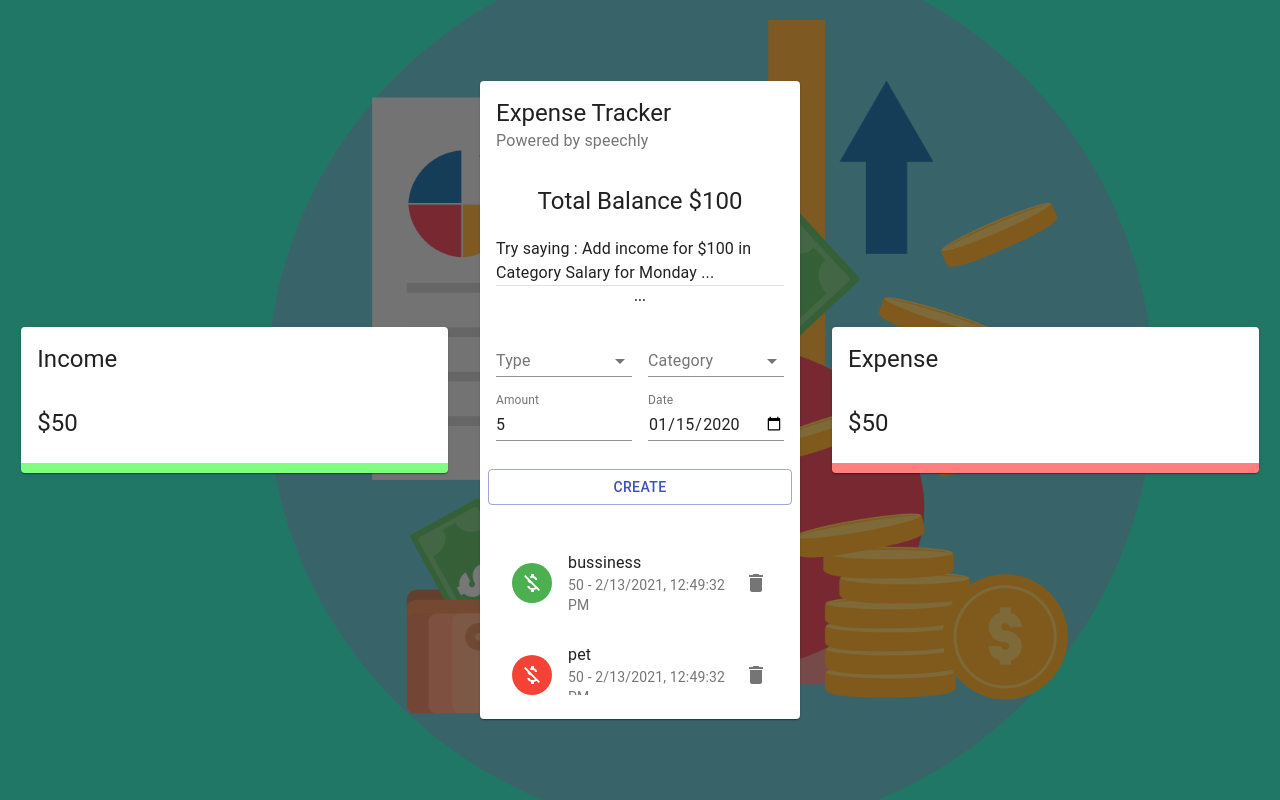
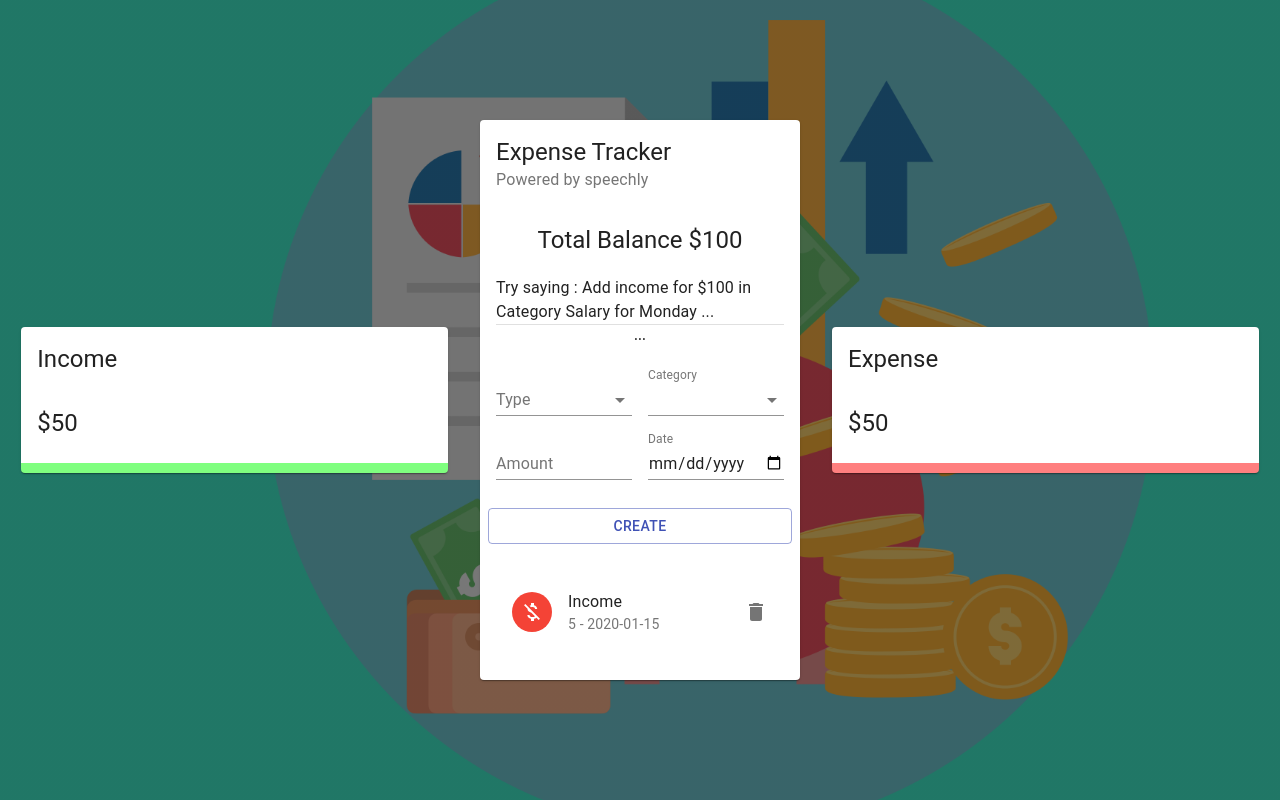
Before and after one commit to saurabhmehta1601/react-advanced-budget-tracker-with-speechly-and-material-ui-, a React (Create React App) app: page / in a window 1280 px wide. Both pictures are taken after typing "5", "2020-01-15" into the empty fields and a click on the button "CREATE". Built offline with nearby package versions, Linux system fonts and the light colour scheme.

Commit message:
list item delete and adding to list functionality implemented

```diff
--- a/src/components/Main/Form/Form.jsx
+++ b/src/components/Main/Form/Form.jsx
@@ -1,11 +1,33 @@
-import React from 'react'
-
+import React,{useState,useContext} from 'react'
+import {v4 as uuidv4} from 'uuid'
 import { TextField,Typography,Grid,Button,FormControl,InputLabel,Select,MenuItem } from "@material-ui/core"
 
 import useStyles from './styles'
+import {ExpenseTrackerContext} from '../../../context/context'
+
+const initialState={
+    amount:'',
+    type:'',
+    category:'Income',
+    date:new Date(),
+}
 
 const Form = () => {
     const classes=useStyles()
+    const [formData,setFormData]=useState(initialState)
+    const {addTransaction} =useContext(ExpenseTrackerContext)
+
+    const createTransaction =() =>{
+
+        const transaction={
+            ...formData,
+            amount:Number(formData.amount),
+            id:uuidv4()
+        }
+
+        addTransaction(transaction);
+        setFormData(initialState)
+    }
 
     return (
         <Grid container spacing={2}>
@@ -17,7 +39,7 @@
             <Grid item xs={6} >
                <FormControl fullWidth>
                     <InputLabel>Type</InputLabel>
-                    <Select>
+                    <Select value={formData.type} onChange={(e)=> setFormData({...formData,type:e.target.value})}>
                         <MenuItem value="Income">Income</MenuItem>
                         <MenuItem value="Expense">Expense</MenuItem>
                     </Select>
@@ -26,19 +48,19 @@
             <Grid item xs={6} >
                <FormControl fullWidth>
                     <InputLabel>Category</InputLabel>
-                    <Select>
+                    <Select value={formData.category} onChange={(e)=>setFormData({...formData,category:e.target.value})}>
                         <MenuItem value="bussiness"> Bussiness </MenuItem>
                         <MenuItem value="salary"> Salary </MenuItem>
                     </Select>
                </FormControl>
             </Grid>
             <Grid item xs={6} >
-                <TextField type="number" label="Amount" fullWidth />
+                <TextField type="number" label="Amount" fullWidth value={formData.amount} onChange={(e)=>setFormData({...formData,amount:e.target.value})}/>
             </Grid>
             <Grid item xs={6} >
-                <TextField type="date" label="Date" fullWidth />
+                <TextField type="date" label="Date" fullWidth value={formData.date} onChange={(e)=>setFormData({...formData,date:e.target.value})}/>
             </Grid>
-            <Button className={classes.button} variant="outlined" color="primary" fullWidth> Create </Button>
+            <Button className={classes.button} variant="outlined" color="primary" fullWidth onClick={createTransaction}> Create </Button>
         </Grid>
     )
 }
--- a/src/components/Main/List/List.jsx
+++ b/src/components/Main/List/List.jsx
@@ -6,10 +6,10 @@
 
 const List = () => {
 
-    const {deleteTransaction} =useContext(ExpenseTrackerContext)
+    const {deleteTransaction,transactions} =useContext(ExpenseTrackerContext)
 
     const classes = useStyles()
-    const transactions=[{id:1,type:"Income",category:"bussiness",amount:50,date:new Date().toLocaleString()},{id:2,type:"Expense",category:"pet",amount:50,date:new Date().toLocaleString()},{id:3,type:"Income",category:"salary",amount:50,date:new Date().toLocaleString()}]
+
 
     return (
         <MUIList dense={false} className={classes.list}>
@@ -23,7 +23,7 @@
                         </ListItemAvatar>
                         <ListItemText primary={transaction.category} secondary={`${transaction.amount} - ${transaction.date}`}/>
                         <ListItemSecondaryAction>
-                            <IconButton edge="end" aria-label="delete" onClick="">
+                            <IconButton edge="end" aria-label="delete" onClick={()=> deleteTransaction(transaction.id)}>
                                 <Delete />
                             </IconButton>
                         </ListItemSecondaryAction>
--- a/src/context/context.js
+++ b/src/context/context.js
@@ -10,12 +10,13 @@
   const [transactions, dispatch] = useReducer(contextReducer, initialState);
 
   const deleteTransaction = (id) => dispatch({type:"DELETE_TRANSACTION",payload:id})
-  const addTransaction = (transaction) => dispatch({type:"DELETE_TRANSACTION",payload:transaction})
+  const addTransaction = (transaction) => dispatch({type:"ADD_TRANSACTION",payload:transaction})
 
   return (
     <ExpenseTrackerContext.Provider value={{
         deleteTransaction,
-        addTransaction
+        addTransaction,
+        transactions
     }}>
       {children}
     </ExpenseTrackerContext.Provider>
--- a/src/context/contextReducer.js
+++ b/src/context/contextReducer.js
@@ -2,10 +2,8 @@
 
     switch (action.type) {
         case "DELETE_TRANSACTION":
-
             return state.filter(transaction => transaction.id !== action.payload)
         case "ADD_TRANSACTION":
-
            return [...state,action.payload]
 
         default:
```
Also changed, not shown: 1 other file (tests, documents, lock files or other folders).
